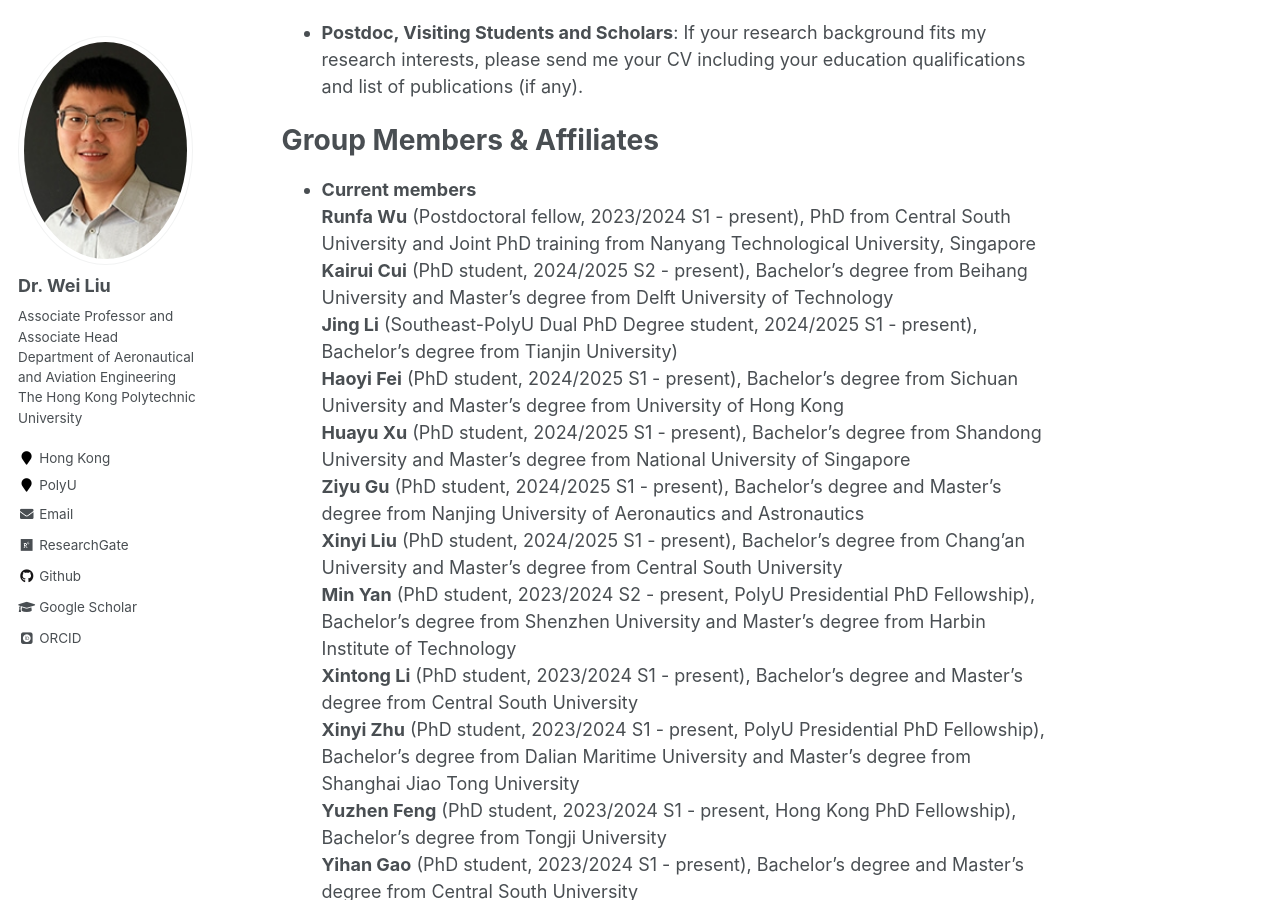
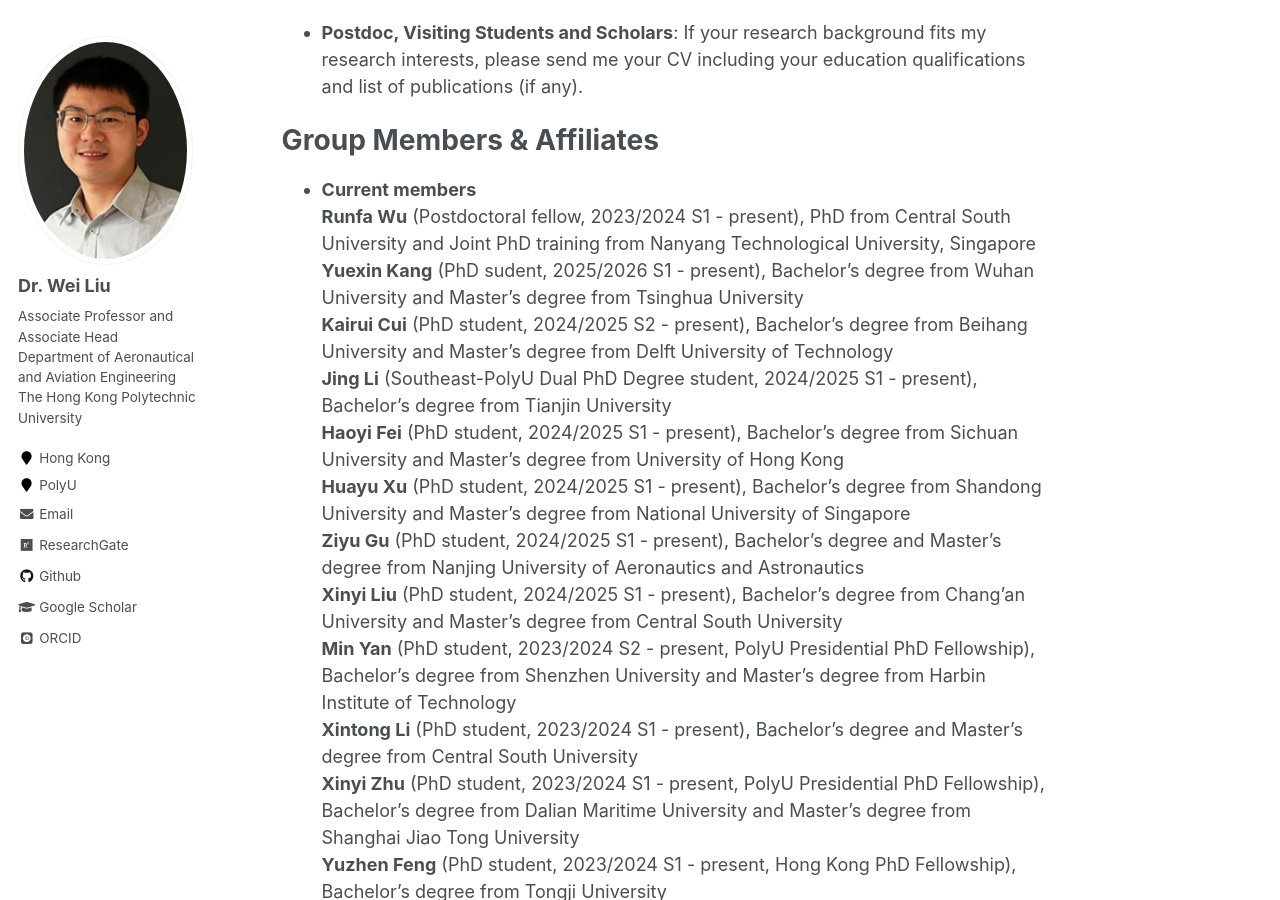
Before and after one commit to weiliu2016/weiliu2016.github.io, a Jekyll site: the page built from _pages/about.md, in a window 1280 px wide and 900 px high, scrolled down 1061 px. Built offline with Jekyll 4.4.1, drawn with Linux system fonts in a browser that asks for light colours; some web fonts are replaced; formulas are drawn with MathJax 3.

Commit message:
Update about.md

```diff
--- a/_pages/about.md
+++ b/_pages/about.md
@@ -29,8 +29,9 @@ Group Members & Affiliates
 ======
 - **Current members**\
   **Runfa Wu** (Postdoctoral fellow, 2023/2024 S1 - present), PhD from Central South University and Joint PhD training from Nanyang Technological University, Singapore\
+  **Yuexin Kang** (PhD sudent, 2025/2026 S1 - present), Bachelor's degree from Wuhan University and Master's degree from Tsinghua University\
   **Kairui Cui** (PhD student, 2024/2025 S2 - present), Bachelor's degree from Beihang University and Master's degree from Delft University of Technology\
-  **Jing Li** (Southeast-PolyU Dual PhD Degree student, 2024/2025 S1 - present), Bachelor's degree from Tianjin University)\
+  **Jing Li** (Southeast-PolyU Dual PhD Degree student, 2024/2025 S1 - present), Bachelor's degree from Tianjin University\
   **Haoyi Fei** (PhD student, 2024/2025 S1 - present), Bachelor's degree from Sichuan University and Master's degree from University of Hong Kong\
   **Huayu Xu** (PhD student, 2024/2025 S1 - present), Bachelor's degree from Shandong University and Master's degree from National University of Singapore\
   **Ziyu Gu** (PhD student, 2024/2025 S1 - present), Bachelor's degree and Master's degree from Nanjing University of Aeronautics and Astronautics\
```
